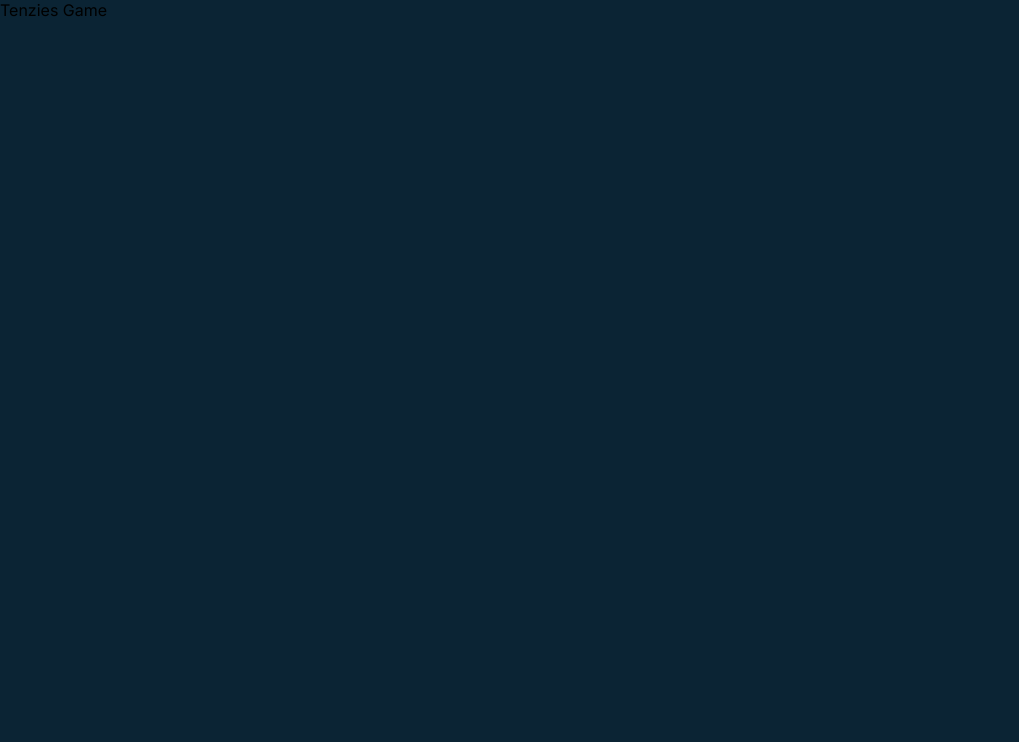
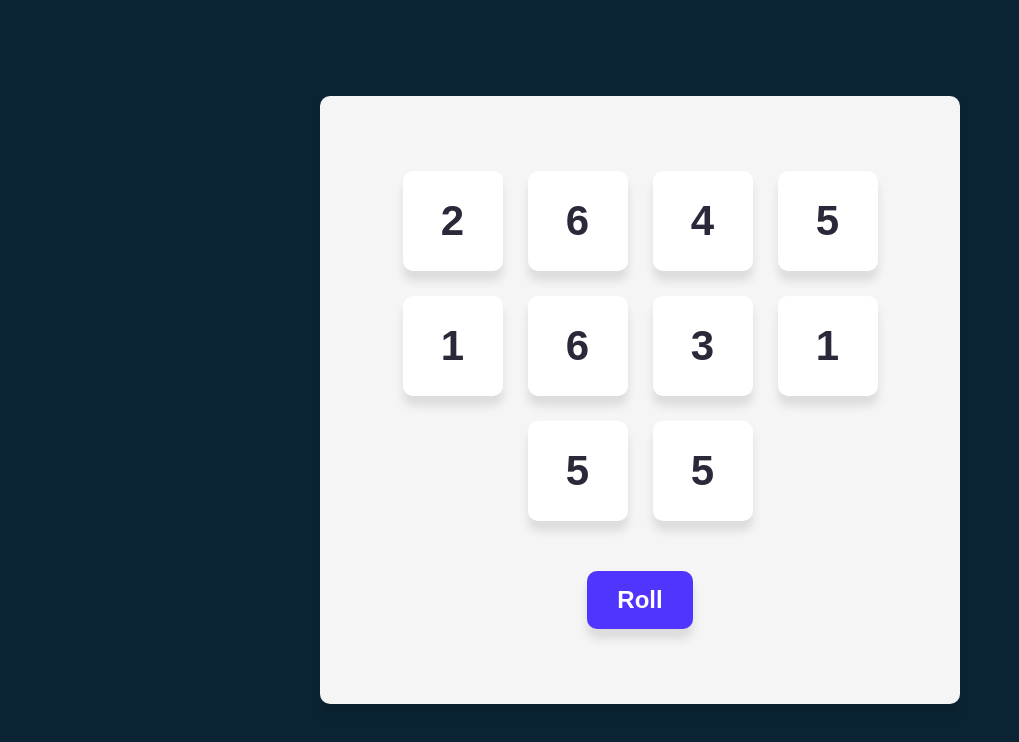
Before and after one commit to oleksii-suprun-github/tenzies-warmup, a React (Vite) app: page / in a window 1280 px wide. Shown: the top 742 px of the page, without its empty margins (0-1019 px from the left). Built offline with nearby package versions, Linux system fonts and the light colour scheme.

Commit message:
feat: creates main functionality, stage 1

```diff
--- a/src/App.tsx
+++ b/src/App.tsx
@@ -1,10 +1,51 @@
+import React, { useState } from 'react';
 import { createRoot } from 'react-dom/client';
+import { nanoid } from 'nanoid';
+import Board from './Components/Board';
+import { Dice } from 'types';
 
-const App = () => {
+const App: React.FC = () => {
+  const getRandomDieValue = () => Math.ceil(Math.random() * 6);
+  const [allDice, setAllDice] = useState<Dice[]>(allNewDice());
+
+  function allNewDice() {
+    let dicesArr: Dice[] = [];
+    for (let i = 0; i < 10; i++) {
+      dicesArr.push({ id: nanoid(), value: getRandomDieValue(), isHeld: false });
+    }
+    return dicesArr;
+  }
+
+  function rollDicesHandler() {
+    setAllDice((prevAllDice) => {
+      return prevAllDice.map((die) => {
+        if (!die.isHeld) {
+          return {
+            ...die,
+            value: getRandomDieValue(),
+          };
+        }
+        return die;
+      });
+    });
+  }
+
+  function holdDieHandler(id) {
+    setAllDice((prevAllDice) => {
+      return prevAllDice.map((die) => {
+        if (die.id === id) {
+          return {
+            ...die,
+            isHeld: !die.isHeld,
+          };
+        }
+        return die;
+      });
+    });
+  }
+
   return (
-    <div>
-      <p>Tenzies Game</p>
-    </div>
+    <Board allDice={allDice} holdDieHandler={holdDieHandler} rollDicesHandler={rollDicesHandler} />
   );
 };
 const container = document.getElementById('root');
--- /dev/null
+++ b/src/Components/Board.tsx
@@ -0,0 +1,30 @@
+import React from 'react';
+import Die from './Die';
+import { Dice } from 'types';
+
+interface BoardProps {
+  allDice: Dice[];
+  rollDicesHandler: void;
+  holdDieHandler: void;
+}
+
+const Board: React.FC<BoardProps> = ({ allDice, rollDicesHandler, holdDieHandler }) => {
+  const dice = allDice.map((die) => (
+    <Die
+      key={die.id}
+      holdDieHandler={() => holdDieHandler(die.id)}
+      isHeld={die.isHeld}
+      value={die.value}
+    />
+  ));
+
+  return (
+    <main>
+      <div id="dices-container">{dice}</div>
+      <button id="roll-dices-btn" onClick={rollDicesHandler}>
+        Roll
+      </button>
+    </main>
+  );
+};
+export default Board;
--- /dev/null
+++ b/src/Components/Die.tsx
@@ -0,0 +1,18 @@
+import React from 'react';
+
+interface Die {
+  holdDieHandler: void;
+  isHeld: boolean;
+  value: number;
+}
+
+const Die: React.FC = ({ holdDieHandler, isHeld, value }) => {
+  const hasHeldClass = isHeld ? 'held' : '';
+
+  return (
+    <button className={hasHeldClass} onClick={holdDieHandler}>
+      {value}
+    </button>
+  );
+};
+export default Die;
--- /dev/null
+++ b/src/types.ts
@@ -0,0 +1,5 @@
+export type Dice = {
+  id: string;
+  value: number;
+  isHeld: boolean;
+};
```
